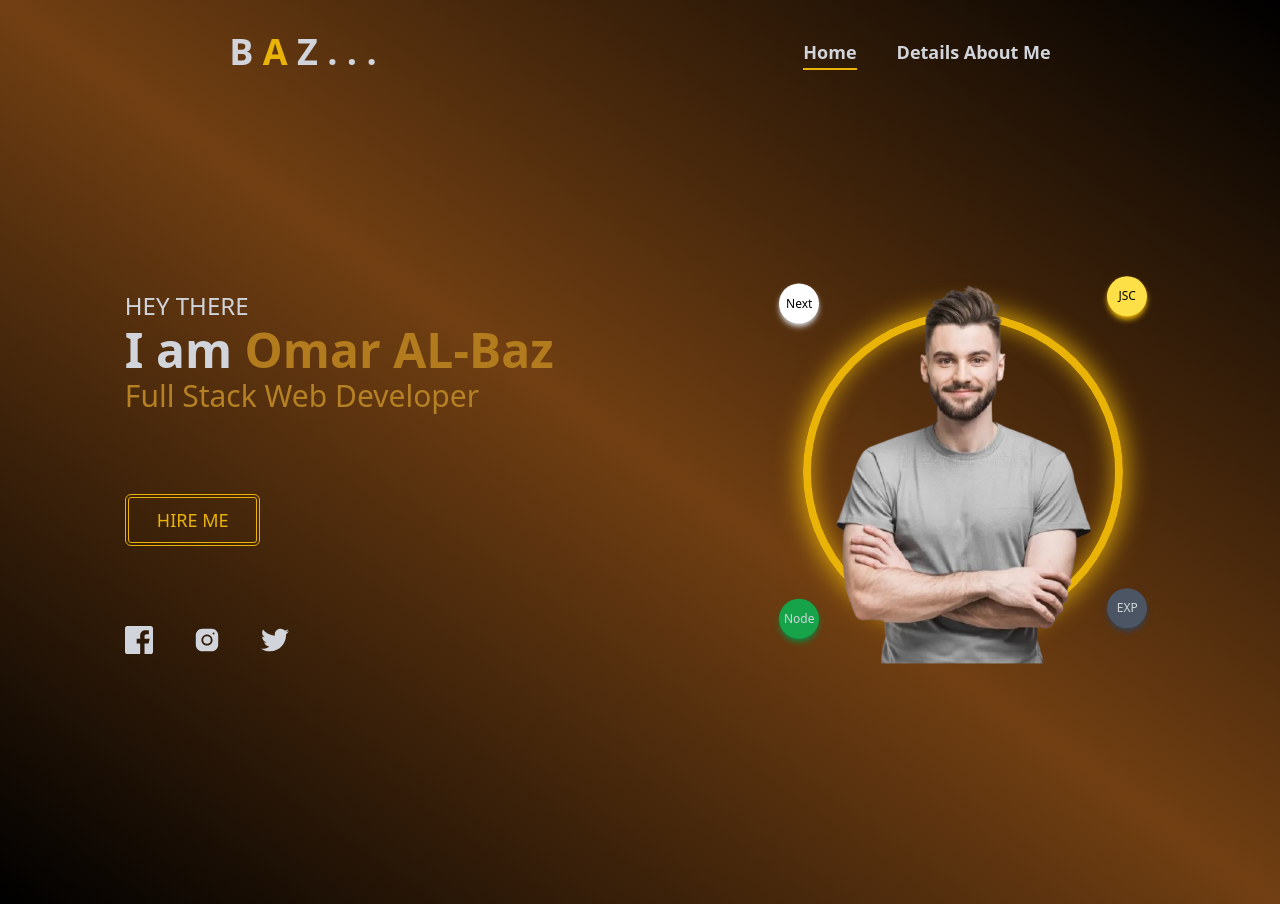
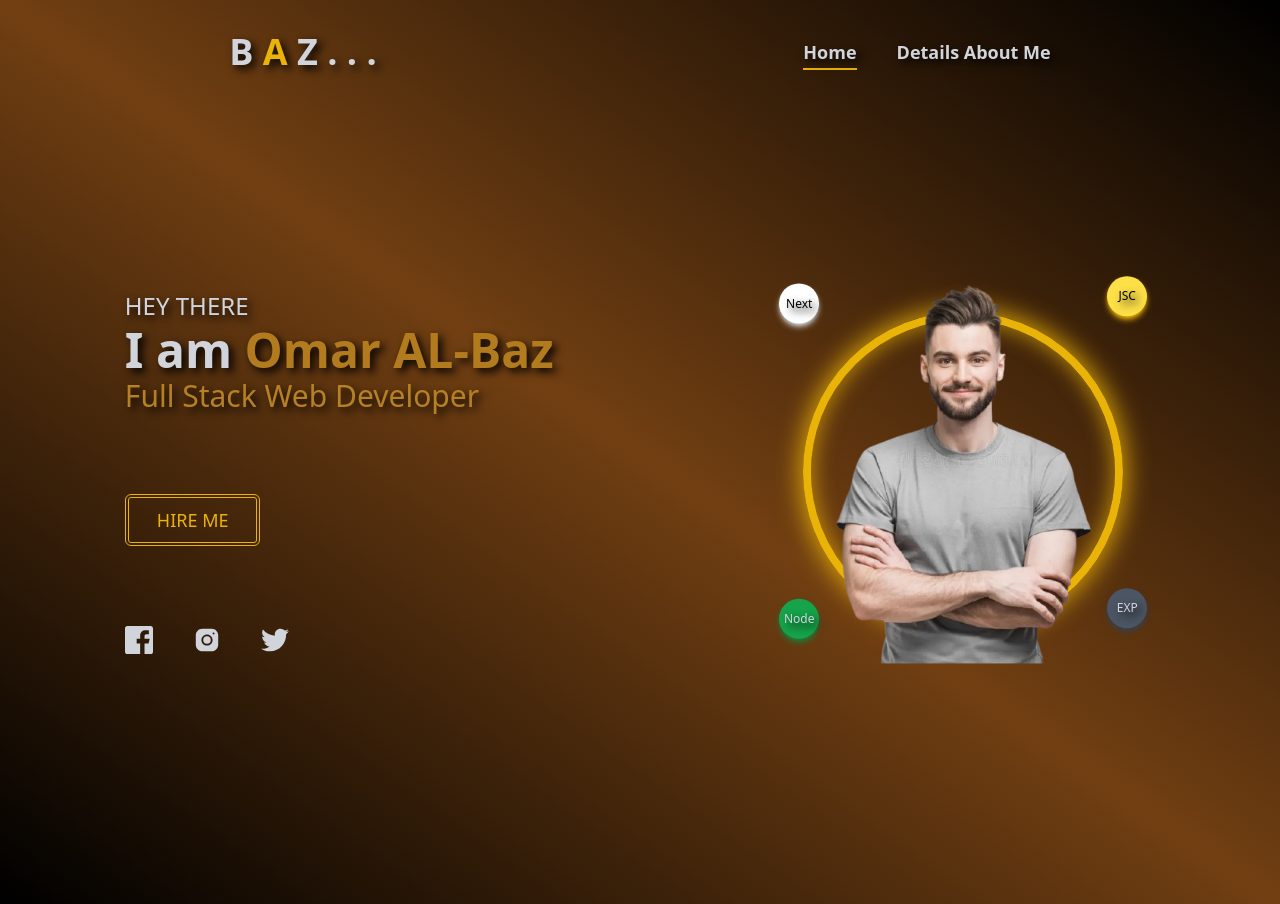
Before and after one commit to omar96163/personal-page, a React (Vite) app: page / in a window 1280 px wide. Built offline with nearby package versions, Linux system fonts and the light colour scheme.

Commit message:
add src/index.css

```diff
--- a/src/index.css
+++ b/src/index.css
@@ -4,6 +4,10 @@
 
 textarea::-webkit-scrollbar {
   display: none;
+}
+
+.text-shadow-black {
+  text-shadow: 4px 4px 8px black;
 }
 
 @keyframes color {
```
